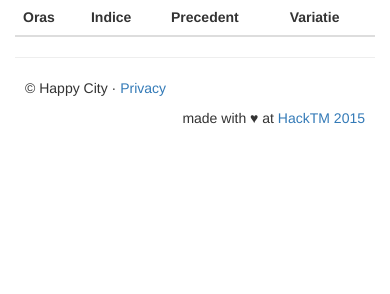
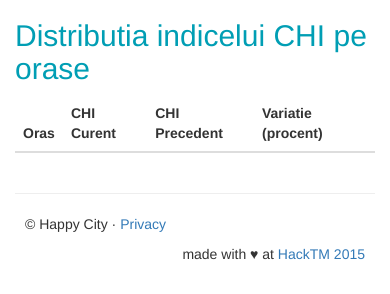
Before and after one commit to hacktm15/happycity, a CodeIgniter app: page /database/index.php/city/index in a window 390 px wide. Shown: the part 2104-2398 px from the top of the page. Before the commit the page ends 2228 px from the top, so only its background shows below. Run offline with CodeIgniter, Linux system fonts and the light colour scheme; data that the repository does not hold is empty; some libraries are stand-ins or nearby versions.

Commit message:
city CHI title

```diff
--- a/application/views/main.php
+++ b/application/views/main.php
@@ -96,13 +96,17 @@ Cu alte cuvinte, <strong>măsurăm fericirea</strong>.</p>
 
     </div>
 
+    <div class="row">
+        <div class="col-md-12">
+
+            <h2>Distributia indicelui CHI pe orase</h2>
             <table class="table">
                 <thead>
                 <tr>
                     <th>Oras</th>
-                <th>Indice</th>
-                <th>Precedent</th>
-                <th>Variatie</th>
+                    <th>CHI Curent</th>
+                    <th>CHI Precedent</th>
+                    <th>Variatie (procent)</th>
                 </tr>
                 </thead>
                 <tbody>
@@ -117,6 +121,10 @@ Cu alte cuvinte, <strong>măsurăm fericirea</strong>.</p>
                 </tbody>
             </table>
 
+        </div>
+    </div>
+
+
     <?php $this->view('includes/credits'); ?>
 
 </div> <!-- /container -->
```
Lines whose indentation alone changed are shown as unchanged.
